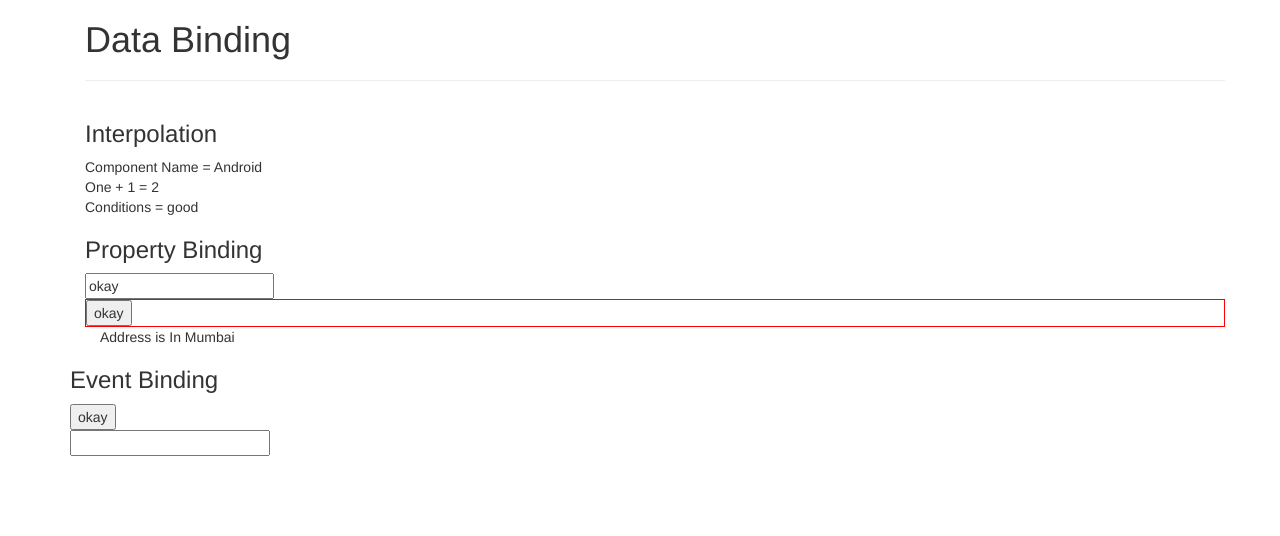
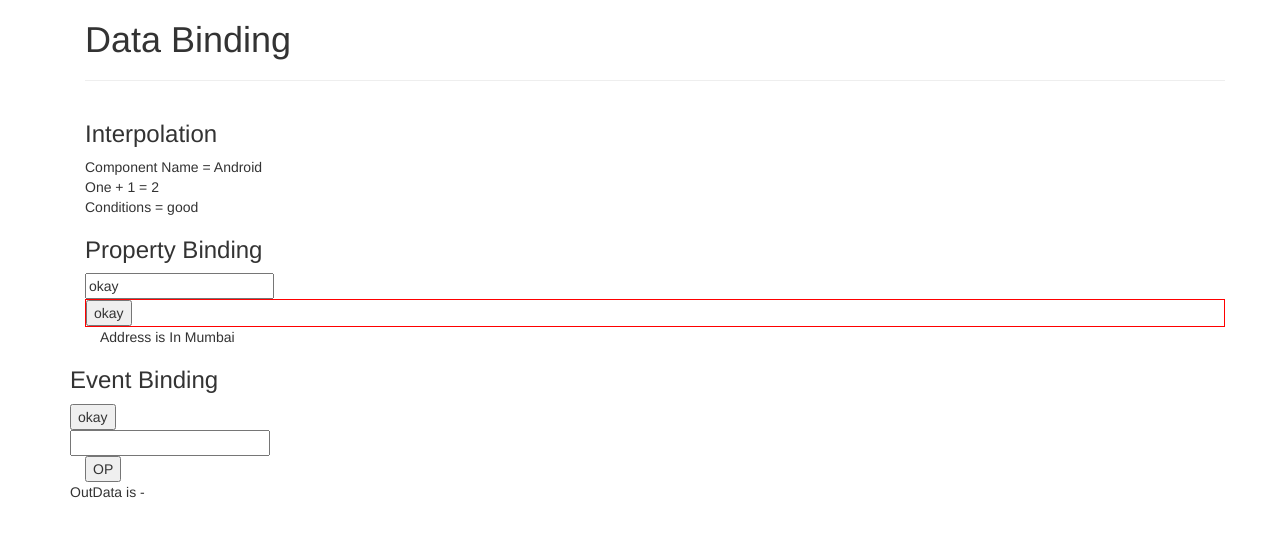
Before and after one commit to CodeKul/ANG2017624-ANGULAR, an Angular app: page / in a window 1280 px wide. Shown: the top 536 px of the page. Built offline with nearby package versions, Linux system fonts and the light colour scheme.

Commit message:
databinding: custom event binding

```diff
--- a/src/app/app.module.ts
+++ b/src/app/app.module.ts
@@ -10,6 +10,7 @@ import { AngComponent } from './codekul/ang/ang.component';
 import { ThingsComponent } from './android/things.component';
 import { DatabindingComponent } from './databinding/databinding.component';
 import { IpComponent } from './databinding/ip.component';
+import { OpComponent } from './databinding/op.component';
 
 @NgModule({
   declarations: [
@@ -19,7 +20,8 @@ import { IpComponent } from './databinding/ip.component';
     AngComponent,
     ThingsComponent,
     DatabindingComponent,
-    IpComponent
+    IpComponent,
+    OpComponent
   ],
   imports: [
     BrowserModule,
--- a/src/app/databinding/databinding.component.html
+++ b/src/app/databinding/databinding.component.html
@@ -33,5 +33,9 @@
         <h3>Event Binding</h3>
         <div><input type="button" value="okay" (click)="changeBorder()"></div>
         <div><input type="text" [style.width]="dynaWd" (mouseenter)="dynaWd='300px'" (mouseleave)="dynaWd='200px'" ></div>
+        <div>
+          <app-op (ommiter)="myData($event)"></app-op>
+          OutData is - {{outData}}
+        </div>
       </div>
     </div>
--- a/src/app/databinding/databinding.component.ts
+++ b/src/app/databinding/databinding.component.ts
@@ -11,6 +11,7 @@ export class DatabindingComponent {
   ipType: string;
   border: string;
   dynaWd: string = "200px";
+  outData: string;
 
   constructor() {
     this.componentName = 'Android';
@@ -25,4 +26,8 @@ export class DatabindingComponent {
   changeBorder() {
     this.border = '1px solid blue';
   }
+
+  myData(dt: string) {
+    this.outData = dt;
+  }
 }
--- /dev/null
+++ b/src/app/databinding/op.component.ts
@@ -0,0 +1,34 @@
+import {
+  Component,
+  OnInit,
+  EventEmitter,
+  Output
+} from '@angular/core';
+
+@Component({
+  selector: 'app-op',
+  template: `
+    <div class="container">
+      <div class="row">
+        <div class="col-md-12">
+          <input type="button" value="OP" (click)="ommit()"/>
+        </div>
+      </div>
+    </div>
+  `,
+  styles: []
+})
+export class OpComponent implements OnInit {
+
+  @Output() ommiter: EventEmitter<string>;
+  constructor() {
+    this.ommiter = new EventEmitter<string>();
+   }
+
+  ngOnInit() {
+  }
+
+  ommit() {
+    this.ommiter.emit(new Date().toString());
+  }
+}
```
Also changed, not shown: 1 other file (tests, documents, lock files or other folders).
